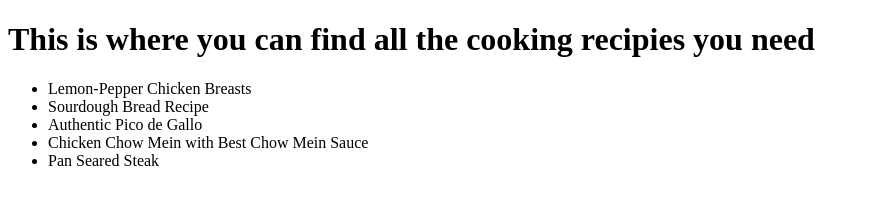
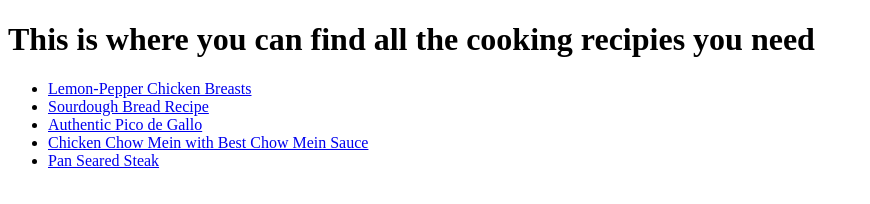
Before and after one commit to lluismer/odin-recipes, a plain HTML site: page index.html in a window 1280 px wide. Shown: the whole page, without its empty margins (0-870 px from the left). Drawn offline with Linux system fonts and the light colour scheme.

Commit message:
Added links into list
I put href into the list for each of the recipe to link into their page

```diff
--- a/index.html
+++ b/index.html
@@ -8,11 +8,11 @@
 <body>
     <h1>This is where you can find all the cooking recipies you need</h1>
     <ul>
-        <li href="pages/Lemon-Pepper_Chicken_Breasts.html">Lemon-Pepper Chicken Breasts</li>
-        <li href="Sourdough_Bread_Recipe.html">Sourdough Bread Recipe</li>
-        <li href="Authentic_Pico_de_Gallo.html">Authentic Pico de Gallo</li>
-        <li href="Chicken_Chow_Mein_with_Best_Chow_Mein_Sauce.html">Chicken Chow Mein with Best Chow Mein Sauce</li>
-        <li href="Pan_Seared_Steak.html">Pan Seared Steak</li>
+        <li><a href="pages/Lemon-Pepper_Chicken_Breasts.html">Lemon-Pepper Chicken Breasts</a></li>
+        <li><a href="pages/Sourdough_Bread_Recipe.html">Sourdough Bread Recipe<a></li>
+        <li><a href="pages/Authentic_Pico_de_Gallo.html">Authentic Pico de Gallo</a></li>
+        <li><a href="pages/Chicken_Chow_Mein_with_Best_Chow_Mein_Sauce.html">Chicken Chow Mein with Best Chow Mein Sauce</a></li>
+        <li><a href="pages/Pan_Seared_Steak.html">Pan Seared Steak</a></li>
     </ul>
 </body>
 </html>
```
